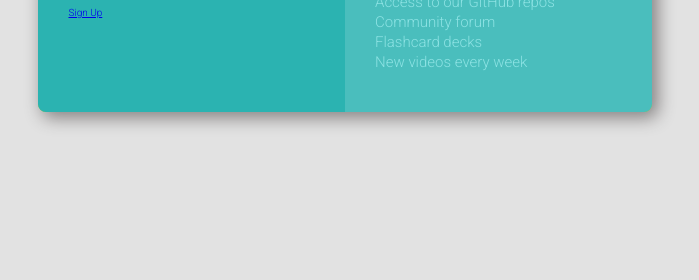
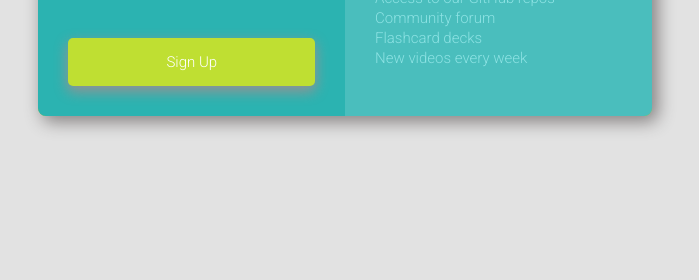
Before and after one commit to MdIqbal71/grid-layout-, a plain HTML site: page index.html in a window 1280 px wide. Shown: the part 520-800 px from the top of the page, without its empty margins (295-994 px from the left). Drawn offline with Linux system fonts and the light colour scheme.

Commit message:
Update index.html

```diff
--- a/index.html
+++ b/index.html
@@ -22,7 +22,7 @@
                 <h3>Monthly Subscription</h3>
                 <p class="price"><span>&dollar;29 </span>per month</p>
                 <p>Full access for less than &dollar;1 a day</p>
-                <a href="#" class="button22">Sign Up</a>
+                <a href="#" class="button">Sign Up</a>
             </div>
             <div class="items items_3">
                 <h3>Why Us</h3>
```
